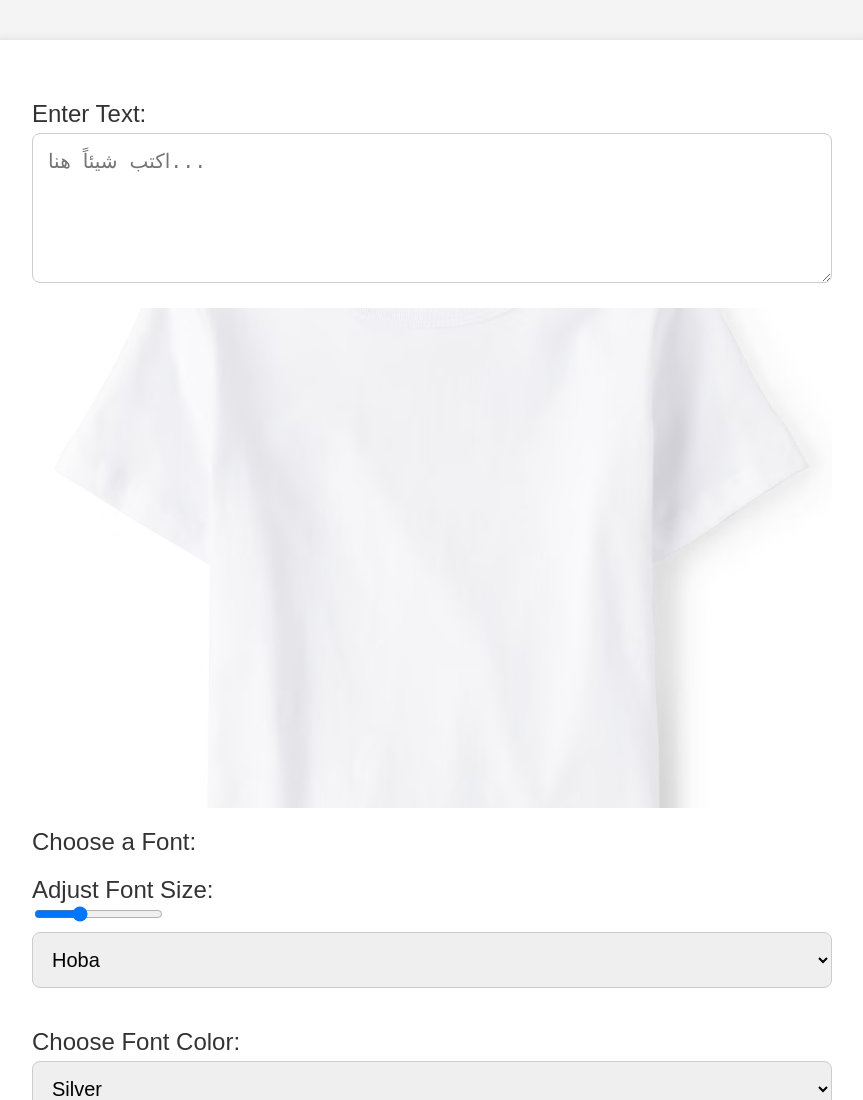
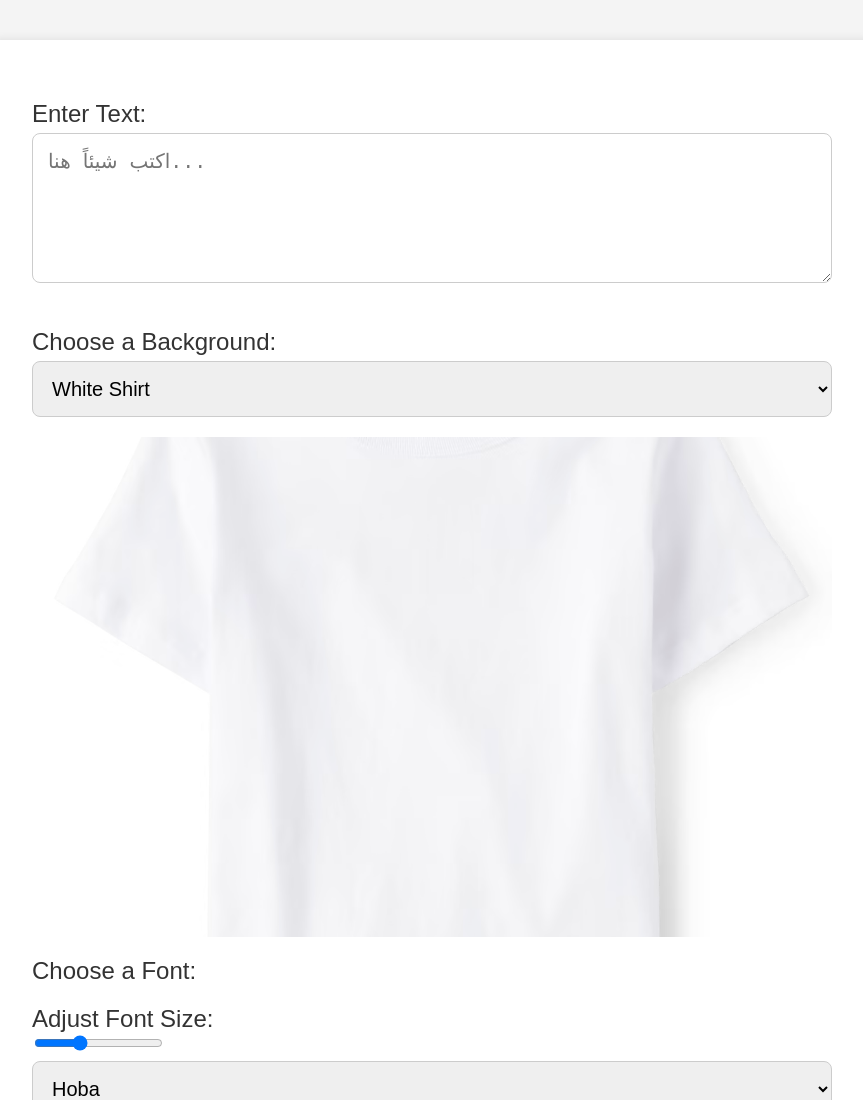
Before and after one commit to Immad7777/caligrawear.test, a plain HTML site: page index.html in a window 1280 px wide. Shown: the top 1100 px of the page, without its empty margins (208-1071 px from the left). Drawn offline with Linux system fonts and the light colour scheme.

Commit message:
Update index.html

```diff
--- a/index.html
+++ b/index.html
@@ -77,7 +77,6 @@
 
     #translatedText {
         position: absolute;
-        top: 100px;
         width: 100%;
         text-align: center;
         font-size: 72px;
@@ -126,7 +125,17 @@
         <label for="textToTranslate">Enter Text:</label>
         <textarea id="textToTranslate" placeholder="اكتب شيئاً هنا..."></textarea>
     </div>
-    <div class="image-container">
+    <div>
+        <label for="background">Choose a Background:</label>
+        <select id="background" onchange="changeBackground()">
+            <option value="white_shirt.avif">White Shirt</option>
+            <option value="Blackshirt.png">Black Shirt</option>
+            <option value="isolated-black-tote-bag_125540-2275.png">Tote Bag</option>
+            <option value="whitehoodie.png">White Hoodie</option>
+            <option value="blackhoodie.jpg">Black Hoodie</option>
+        </select>
+    </div>
+    <div class="image-container" id="imageContainer">
         <div id="translatedText"></div>
     </div>
 
@@ -185,6 +194,20 @@ document.addEventListener('DOMContentLoaded', function() {
     fontSizeSlider.addEventListener('input', updateFontSize); // Update the font size in real time as the slider moves
 });
 
+function changeBackground() {
+    const background = document.getElementById('background').value;
+    const imageContainer = document.getElementById('imageContainer');
+    const translatedText = document.getElementById('translatedText');
+
+    imageContainer.style.backgroundImage = `url('${background}')`;
+
+    if (background === 'white_shirt.avif' || background === 'Blackshirt.png' || background === 'whitehoodie.png' || background === 'blackhoodie.jpg') {
+        translatedText.style.top = '100px';
+    } else if (background === 'isolated-black-tote-bag_125540-2275.png') {
+        translatedText.style.top = '200px';
+    }
+}
+
 async function downloadImage() {
     const canvas = document.createElement('canvas');
     const context = canvas.getContext('2d');
```
